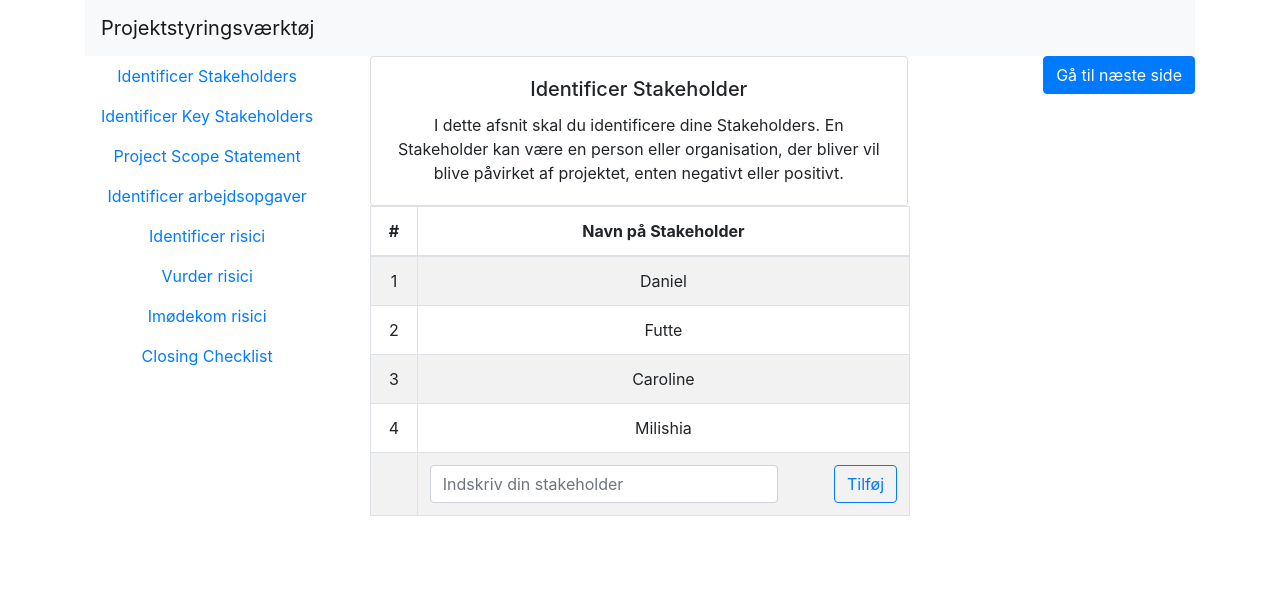
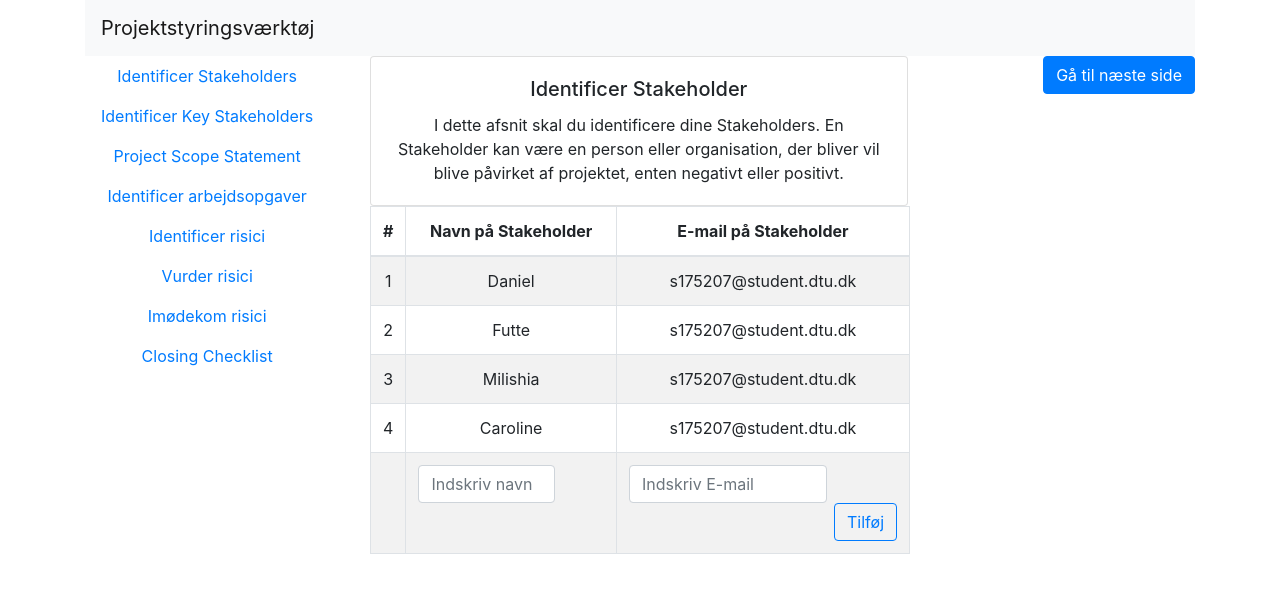
Before and after one commit to Milishia/Projektstyringsv-rkt-j, a React (Create React App) app in the folder web/: page / in a window 1280 px wide. Shown: the top 592 px of the page. Built offline with nearby package versions, Linux system fonts and the light colour scheme.

Commit message:
Tilføjet Email felt når man opretter nye Stakeholders. Lavet listen af Stakeholders til en liste af objekter istedet for liste af navne.

```diff
--- a/web/src/App.js
+++ b/web/src/App.js
@@ -60,24 +60,41 @@ function App() {
                         <tr>
                             <th>#</th>
                             <th>Navn på Stakeholder</th>
+                            <th>E-mail på Stakeholder</th>
                         </tr>
                         </thead>
                         <tbody>
+
                         {stakeholderstore.stakeholders.map((stakeholderName, key)=>
-                            (<tr> <td> {key+1} </td><td> {stakeholderName} </td> </tr>))}
+                            <tr key={key}><td>{key+1}</td><td>{stakeholderName.name}</td><td>{stakeholderName.email}</td></tr>)}
+
+
+
                             <tr>
-                                <td></td>
+                                <td> </td>
                                 <td>
                                     <Form.Row>
                                     <Col sm={"9"}>
-                                        <Form.Control value={stakeholderstore.newStakeHolder} size="xs" type="text" placeholder="Indskriv din stakeholder" onChange={(e)=>stakeholderstore.newStakeHolder = e.target.value}/>
+                                        <Form.Control value={stakeholderstore.newStakeholderName} size="xs" type="text" placeholder="Indskriv navn" onChange={(e)=>stakeholderstore.newStakeholderName = e.target.value}/>
                                     </Col>
-                                    <Col>
-                                        <Button variant="outline-primary" onClick={()=>stakeholderstore.addStakeHolder(stakeholderstore.newStakeHolder)}>Tilføj</Button>
-                                    </Col>
+
                                     </Form.Row>
 
                                 </td>
+                                <td>
+                                    <Form.Row>
+                                        <Col sm={"9"}>
+                                            <Form.Control value={stakeholderstore.newStakeholderEmail} size="xs" type="text" placeholder="Indskriv E-mail" onChange={(e)=>stakeholderstore.newStakeholderEmail = e.target.value}/>
+                                        </Col>
+                                        <Col>
+                                            <Button variant="outline-primary" onClick={()=>stakeholderstore.addStakeHolder()}>Tilføj</Button>
+                                        </Col>
+
+                                    </Form.Row>
+
+
+                                </td>
+
 
                             </tr>
 
--- a/web/src/StakeholderStore.js
+++ b/web/src/StakeholderStore.js
@@ -2,15 +2,26 @@ import {decorate, observable} from "mobx";
 
 export default class StakeholderStore
 {
-    stakeholders = ["Daniel" , "Futte" , "Caroline" , "Milishia"];
-    newStakeHolder = "";
-    addStakeHolder = (name)=> {
-        this.stakeholders.push(name);
-        this.newStakeHolder="";
+    stakeholders = [
+        {name: "Daniel" , email: "s175207@student.dtu.dk"},
+        {name: "Futte" , email: "s175207@student.dtu.dk"},
+        {name: "Milishia" , email: "s175207@student.dtu.dk"},
+        {name: "Caroline" , email: "s175207@student.dtu.dk"}];
+
+
+    newStakeholderName = "";
+    newStakeholderEmail = "";
+    addStakeHolder = ()=> {
+
+        const newStakeholderTemp = {name: this.newStakeholderName, email: this.newStakeholderEmail};
+        this.stakeholders.push(newStakeholderTemp);
+        this.newStakeholderName="";
+        this.newStakeholderEmail="";
     };
 }
 
 decorate(StakeholderStore, {
     stakeholders: observable,
-    newStakeHolder: observable
-})
+    newStakeholderName: observable,
+    newStakeholderEmail: observable
+});
```
